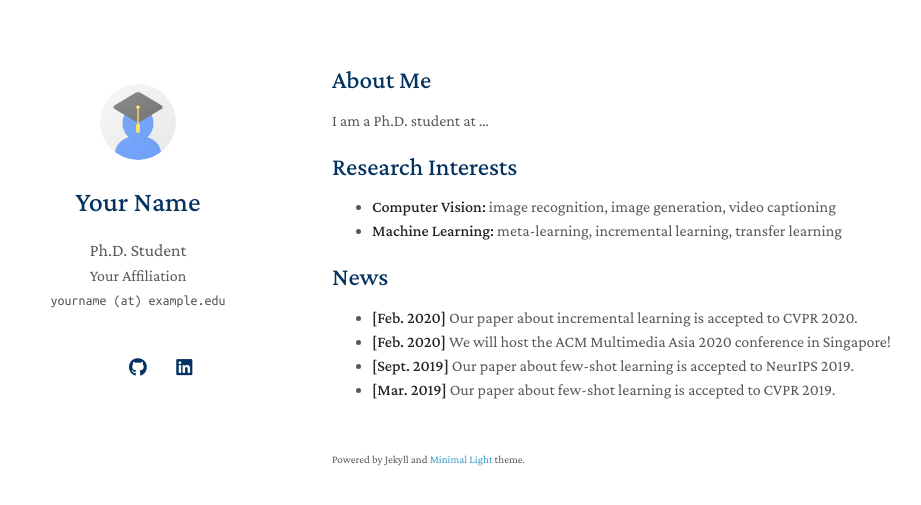
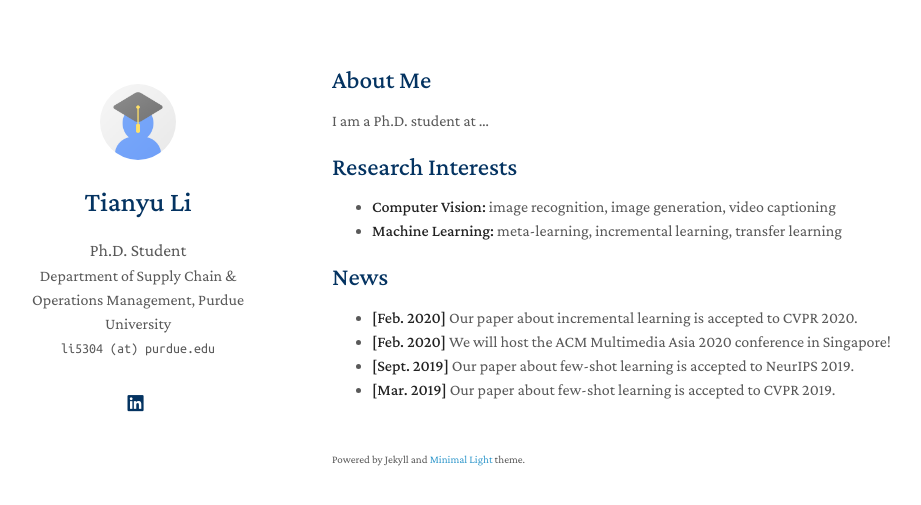
Before and after one commit to tianyu-li-dev/homepage, a Jekyll site: the page built from index.md, in a window 1280 px wide. Shown: the top 505 px of the page, without its empty margins (138-1059 px from the left). Built offline with Jekyll 4.4.1, drawn with Linux system fonts in a browser that asks for light colours; a style sheet for code colours, icons or effects is not loaded.

Commit message:
Update _config.yml

```diff
--- a/_config.yml
+++ b/_config.yml
@@ -1,22 +1,18 @@
 # Basic Information
-title: Your Name
+title: Tianyu Li
 position: Ph.D. Student
-affiliation: Your Affiliation
-email: yourname (at) example.edu
+affiliation: Department of Supply Chain & Operations Management, Purdue University
+email: li5304 (at) purdue.edu
 
-# Search Engine Optimization (SEO)
-# The following information is used to improve the website traffic from search engines, e.g., Google.
-keywords: minimal light
-description: The Minimal Light is a simple and elegant jekyll theme for academic personal homepage.
-canonical: https://minimal-light-theme.yliu.me/
+noindex: true
 
 # Links
 # If you don't need one of them, you may delete the corresponding line.
-google_scholar: https://scholar.google.com/
-cv_link: assets/files/curriculum_vitae.pdf
-github_link: https://github.com/
-linkedin: https://www.linkedin.com/
-twitter: https://twitter.com/
+google_scholar:
+cv_link:
+# github_link:
+linkedin: https://www.linkedin.com/in/tianyu-l-903a57364/
+# twitter:
 
 # Images (e.g., your profile picture and your website's favicon)
 # "favicon" and "favicon_dark" are used for the light and dark modes, respectively.
@@ -38,11 +34,20 @@ font: "Serif" # or "Sans Serif"
 
 # Google Analytics ID
 # Please remove this if you don't use Google Analytics
-google_analytics: UA-111540567-4
+# google_analytics: UA-111540567-4
 
 # Use this project as a remote theme for GitHub Pages
 # See the guide here: https://docs.github.com/en/pages/setting-up-a-github-pages-site-with-jekyll/adding-a-theme-to-your-github-pages-site-using-jekyll
 remote_theme: yaoyao-liu/minimal-light
+
+# ==================================================
+# Visitor map
+# Fill in the Worker URL later
+# ==================================================
+
+visitor_api_base: "https://REPLACE_WITH_YOUR_WORKER.workers.dev"
+visitor_display_timezone: "America/Indiana/Indianapolis"
+visitor_public_days: 30
 
 # The following files will be removed from the generated website.
 exclude:
```
